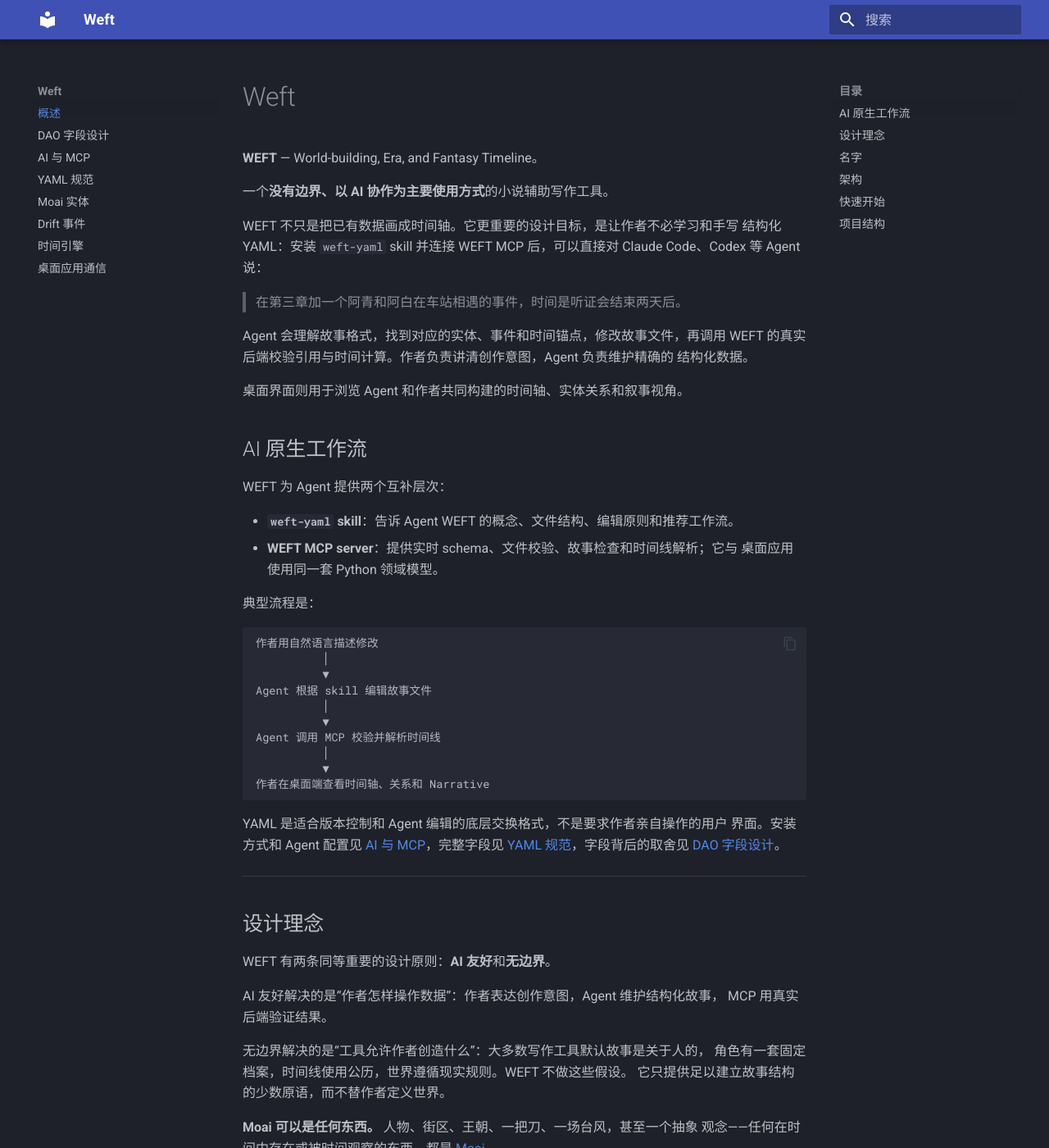
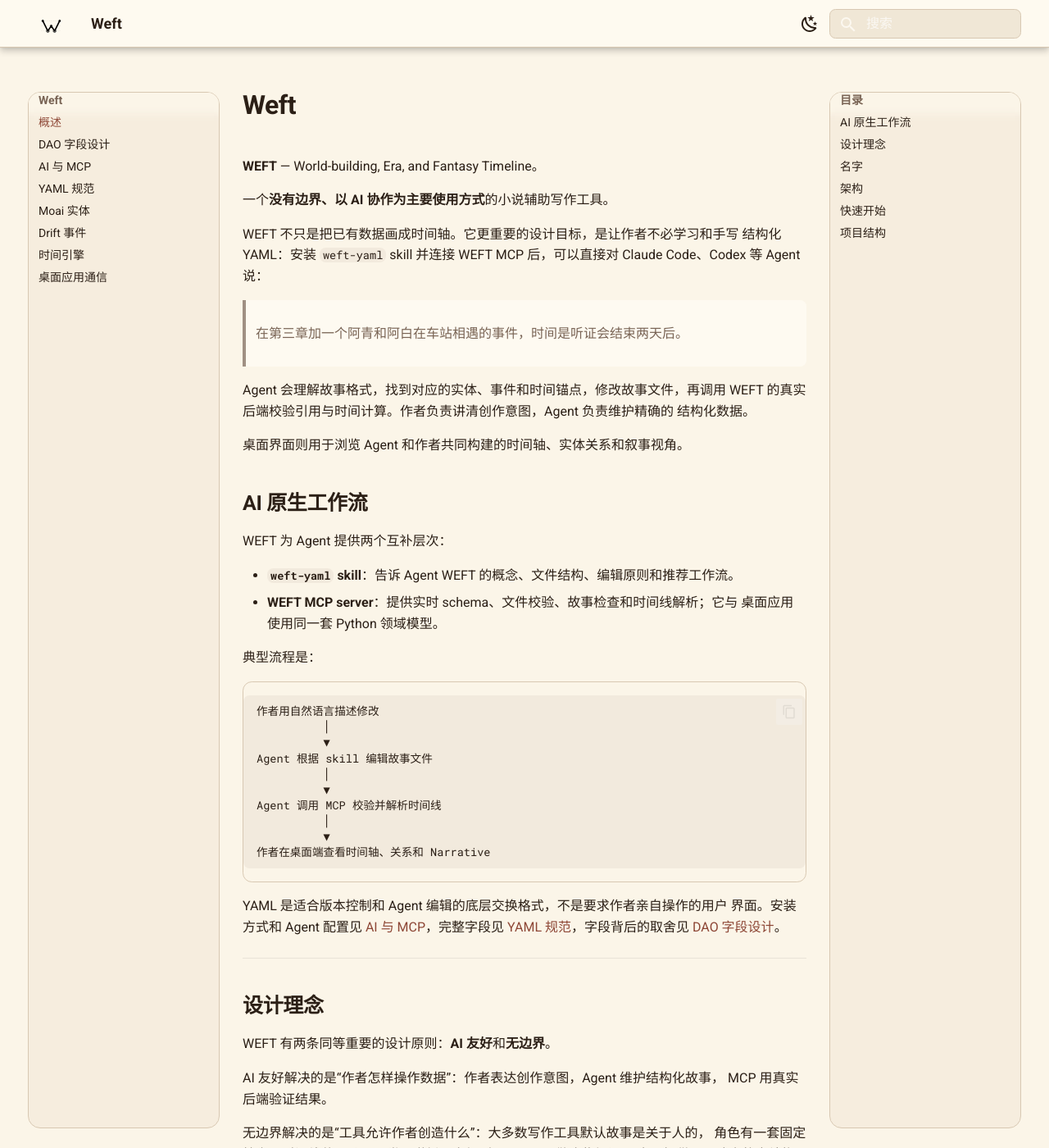
Before and after one commit to asinkLuno/WEFT, an MkDocs documentation site: the page built from docs/index.md, in a window 1280 px wide and 1400 px high. Shown: the whole window at 82% size. Built offline with MkDocs 1.6.1 and Material for MkDocs 9.7.7, drawn with Linux system fonts in a browser that asks for light colours.

Commit message:
docs: match the WEFT application theme

```diff
--- /dev/null
+++ b/docs/stylesheets/weft.css
@@ -0,0 +1,192 @@
+/*
+ * WEFT documentation theme.
+ *
+ * These values mirror the design tokens in weft-frontend/app/globals.css.
+ * Material for MkDocs keeps responsibility for layout, navigation, search,
+ * and accessibility; this layer gives those components the WEFT identity.
+ */
+
+:root {
+  --weft-radius: 0.375rem;
+}
+
+[data-md-color-scheme="default"] {
+  --weft-background: oklch(0.97 0.018 85);
+  --weft-foreground: oklch(0.25 0.025 55);
+  --weft-card: oklch(0.985 0.012 85);
+  --weft-primary: oklch(0.48 0.1 35);
+  --weft-primary-foreground: oklch(0.98 0.012 85);
+  --weft-muted: oklch(0.93 0.025 82);
+  --weft-muted-foreground: oklch(0.52 0.035 58);
+  --weft-accent: oklch(0.89 0.045 73);
+  --weft-border: oklch(0.84 0.035 75);
+  --weft-sidebar: oklch(0.95 0.022 82);
+  --weft-code: oklch(0.94 0.02 82);
+
+  --md-default-bg-color: var(--weft-background);
+  --md-default-fg-color: var(--weft-foreground);
+  --md-default-fg-color--light: var(--weft-muted-foreground);
+  --md-default-fg-color--lighter: color-mix(
+    in oklab,
+    var(--weft-muted-foreground) 70%,
+    transparent
+  );
+  --md-primary-fg-color: var(--weft-primary);
+  --md-primary-bg-color: var(--weft-primary-foreground);
+  --md-accent-fg-color: var(--weft-primary);
+  --md-code-bg-color: var(--weft-code);
+  --md-code-fg-color: var(--weft-foreground);
+  --md-typeset-a-color: var(--weft-primary);
+}
+
+[data-md-color-scheme="slate"] {
+  --weft-background: oklch(0.2 0.018 55);
+  --weft-foreground: oklch(0.91 0.025 83);
+  --weft-card: oklch(0.235 0.02 55);
+  --weft-primary: oklch(0.72 0.11 45);
+  --weft-primary-foreground: oklch(0.18 0.025 48);
+  --weft-muted: oklch(0.29 0.025 55);
+  --weft-muted-foreground: oklch(0.72 0.025 76);
+  --weft-accent: oklch(0.33 0.04 50);
+  --weft-border: oklch(0.38 0.03 58);
+  --weft-sidebar: oklch(0.225 0.02 55);
+  --weft-code: oklch(0.245 0.022 55);
+
+  --md-default-bg-color: var(--weft-background);
+  --md-default-fg-color: var(--weft-foreground);
+  --md-default-fg-color--light: var(--weft-muted-foreground);
+  --md-default-fg-color--lighter: color-mix(
+    in oklab,
+    var(--weft-muted-foreground) 70%,
+    transparent
+  );
+  --md-primary-fg-color: var(--weft-card);
+  --md-primary-bg-color: var(--weft-foreground);
+  --md-accent-fg-color: var(--weft-primary);
+  --md-code-bg-color: var(--weft-code);
+  --md-code-fg-color: var(--weft-foreground);
+  --md-typeset-a-color: var(--weft-primary);
+}
+
+body {
+  background: var(--weft-background);
+}
+
+::selection {
+  background: color-mix(in oklab, var(--weft-primary) 22%, transparent);
+}
+
+.md-header {
+  background: color-mix(in oklab, var(--weft-card) 94%, transparent);
+  border-bottom: 1px solid var(--weft-border);
+  color: var(--weft-foreground);
+  backdrop-filter: blur(12px);
+}
+
+.md-tabs {
+  background: var(--weft-card);
+  color: var(--weft-foreground);
+}
+
+.md-sidebar__scrollwrap {
+  background: var(--weft-sidebar);
+  border: 1px solid var(--weft-border);
+  border-radius: calc(var(--weft-radius) * 2);
+}
+
+.md-nav__link--active,
+.md-nav__link:is(:focus, :hover) {
+  color: var(--weft-primary);
+}
+
+.md-search__form {
+  background: var(--weft-muted);
+  border: 1px solid var(--weft-border);
+  border-radius: var(--weft-radius);
+}
+
+.md-typeset h1,
+.md-typeset h2,
+.md-typeset h3 {
+  color: var(--weft-foreground);
+  font-weight: 650;
+  letter-spacing: -0.015em;
+  text-wrap: balance;
+}
+
+.md-typeset a {
+  text-decoration-color: color-mix(
+    in oklab,
+    var(--weft-primary) 45%,
+    transparent
+  );
+  text-underline-offset: 0.16em;
+}
+
+.md-typeset a:hover {
+  text-decoration: underline;
+}
+
+.md-typeset code,
+.md-typeset pre > code {
+  border-radius: var(--weft-radius);
+}
+
+.md-typeset .highlight,
+.md-typeset table:not([class]) {
+  border: 1px solid var(--weft-border);
+  border-radius: calc(var(--weft-radius) * 1.5);
+  box-shadow: none;
+  overflow: hidden;
+}
+
+.md-typeset table:not([class]) th {
+  background: var(--weft-muted);
+  color: var(--weft-foreground);
+}
+
+.md-typeset table:not([class]) td {
+  border-top-color: var(--weft-border);
+}
+
+.md-typeset blockquote {
+  background: var(--weft-card);
+  border-left-color: var(--weft-primary);
+  border-radius: 0 var(--weft-radius) var(--weft-radius) 0;
+  padding-bottom: 0.6rem;
+  padding-top: 0.6rem;
+}
+
+.md-typeset .admonition,
+.md-typeset details {
+  background: var(--weft-card);
+  border-color: var(--weft-border);
+  border-radius: calc(var(--weft-radius) * 1.5);
+  box-shadow: none;
+}
+
+.md-footer {
+  background: var(--weft-card);
+  border-top: 1px solid var(--weft-border);
+}
+
+.md-header__button.md-logo {
+  color: var(--weft-foreground);
+}
+
+.md-header__button.md-logo img,
+.md-header__button.md-logo svg {
+  height: 1.65rem;
+  width: 1.65rem;
+}
+
+[data-md-color-scheme="slate"] .md-header__button.md-logo img {
+  filter: invert(0.9) sepia(0.08);
+}
+
+@media screen and (max-width: 76.234375em) {
+  .md-sidebar__scrollwrap {
+    border: 0;
+    border-radius: 0;
+  }
+}
--- a/mkdocs.yml
+++ b/mkdocs.yml
@@ -3,15 +3,27 @@
 theme:
   name: material
   language: zh
+  logo: assets/logo-icon.svg
+  favicon: assets/logo-icon.svg
   palette:
-    - scheme: slate
-      primary: indigo
-      accent: indigo
+    - media: "(prefers-color-scheme: light)"
+      scheme: default
+      toggle:
+        icon: material/weather-night
+        name: 切换到深色模式
+    - media: "(prefers-color-scheme: dark)"
+      scheme: slate
+      toggle:
+        icon: material/weather-sunny
+        name: 切换到浅色模式
   features:
     - navigation.instant
     - navigation.tracking
     - navigation.sections
     - content.code.copy
+
+extra_css:
+  - stylesheets/weft.css
 
 markdown_extensions:
   - pymdownx.highlight:
```
Also changed, not shown: README.md (+2 -0 lines), docs/assets/logo-icon.svg (added).
